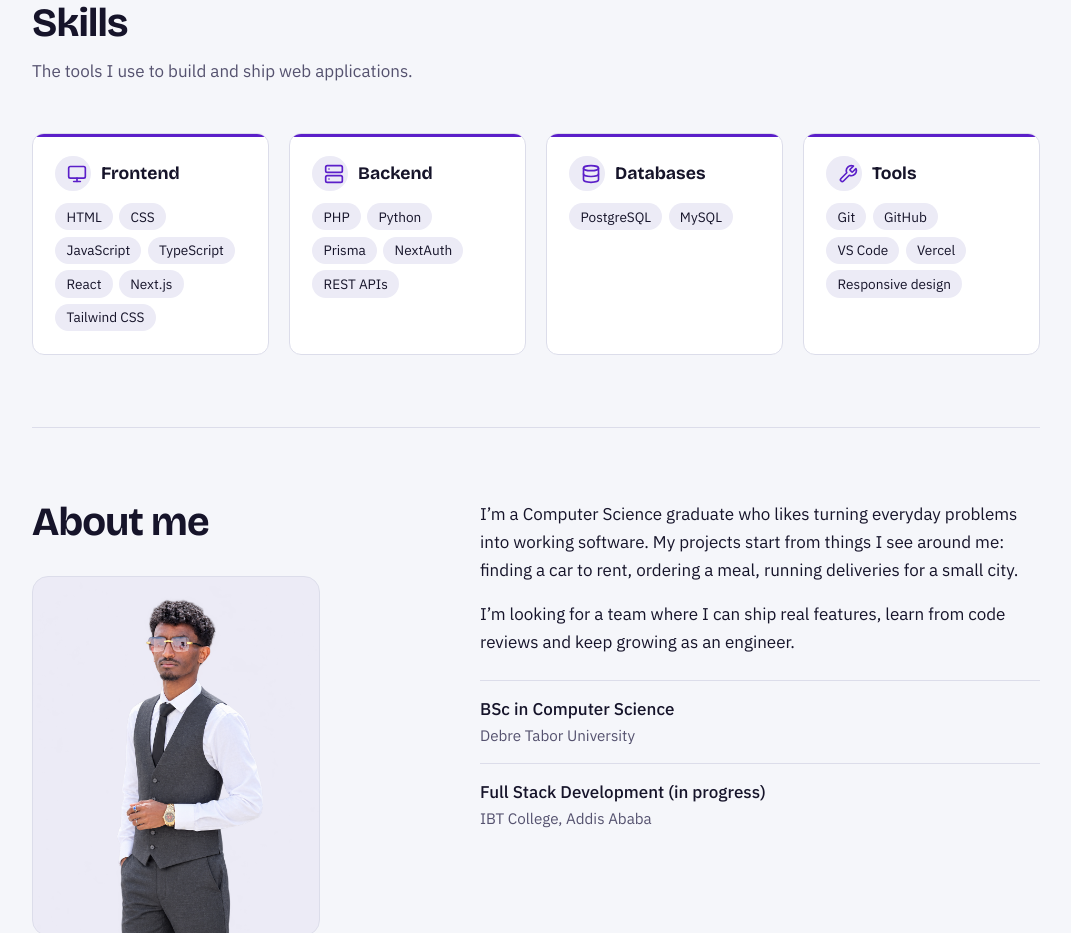
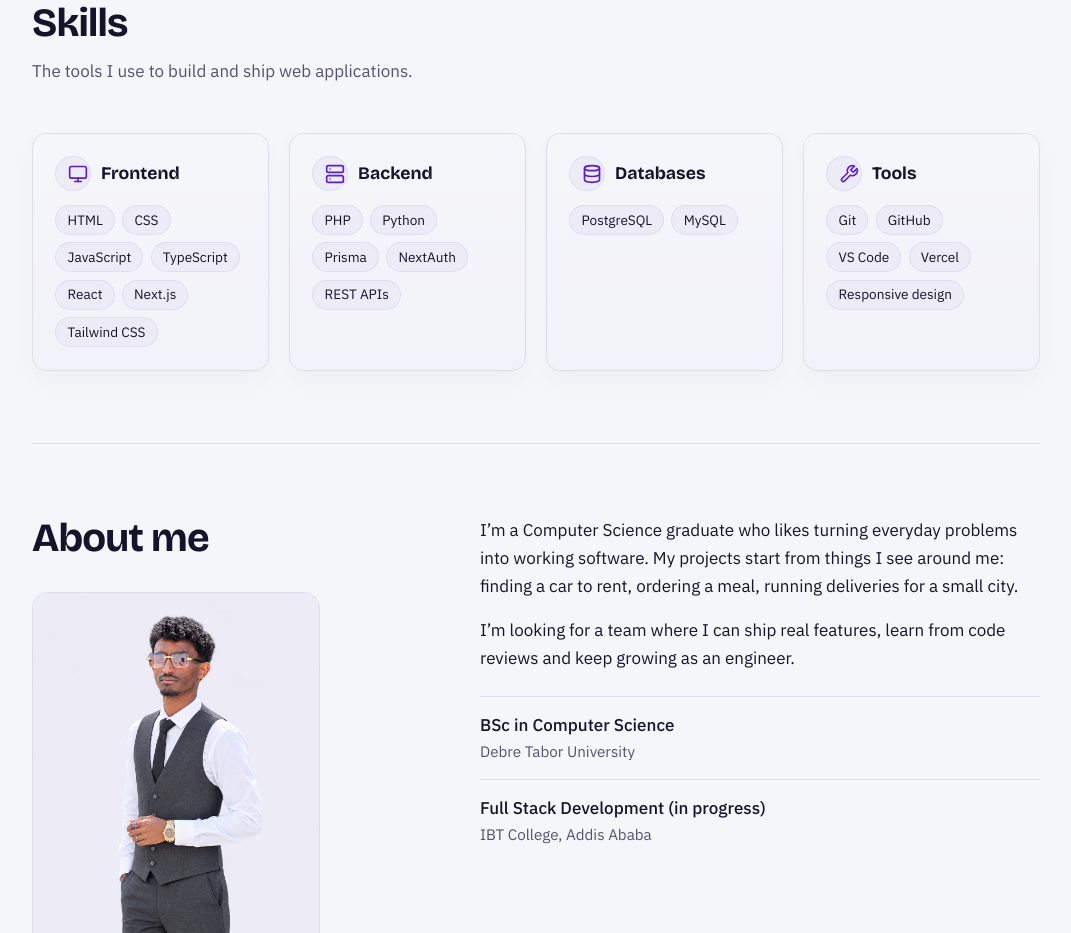
Before and after one commit to Amanual-ew/portfolio-by-react, a React (Vite) app: page / in a window 1280 px wide. Shown: the part 2360-3293 px from the top of the page, without its empty margins (104-1175 px from the left). Built offline with nearby package versions, Linux system fonts and the light colour scheme.

Commit message:
Refine: luxury skills cards and remove motion

```diff
--- a/src/index.css
+++ b/src/index.css
@@ -74,10 +74,12 @@ h2{font-family:var(--display);font-weight:700;font-size:clamp(1.8rem,4vw,2.5rem)
 .links a{font-weight:500;text-decoration:underline;text-underline-offset:5px;text-decoration-color:var(--accent);text-decoration-thickness:2px}
 .links a:hover{color:var(--accent)}
 .skills{display:grid;grid-template-columns:repeat(auto-fit,minmax(14rem,1fr));gap:1.25rem;margin:0}
-.skills div{background:var(--surface);border:1px solid var(--line);border-radius:12px;padding:1.4rem}
-.skills dt{font-family:var(--display);font-weight:700;font-size:1.1rem;margin-bottom:.75rem}
-.skills dd{margin:0;display:flex;flex-wrap:wrap;gap:.4rem}
-.skills span{background:var(--chip);border-radius:999px;padding:.15rem .7rem;font-size:.85rem}
+.skills > div{background:linear-gradient(180deg, rgba(255,255,255,.02), rgba(91,31,201,.02));border:1px solid var(--line);border-radius:14px;padding:1.4rem;box-shadow:0 10px 24px rgba(17,16,30,.03);transition:border-color .25s ease, transform .25s ease, box-shadow .25s ease}
+.skills > div:hover{border-color:rgba(91,31,201,.45);transform:translateY(-2px);box-shadow:0 18px 34px rgba(17,16,30,.06)}
+.skills dt{display:flex;align-items:center;gap:.65rem;font-family:var(--display);font-weight:700;font-size:1.1rem;margin-bottom:.85rem}
+.skills dd{margin:0;display:flex;flex-wrap:wrap;gap:.45rem}
+.skills span{background:var(--chip);border:1px solid rgba(91,31,201,.08);border-radius:999px;padding:.18rem .7rem;font-size:.85rem;transition:background .2s ease,color .2s ease,border-color .2s ease}
+.skills span:hover{background:rgba(91,31,201,.08);border-color:rgba(91,31,201,.22)}
 .about{display:grid;grid-template-columns:minmax(0,1fr) minmax(0,1.4fr);gap:3rem}
 .about h2{margin:0}
 .about p{margin:0 0 1rem;max-width:38rem}
@@ -214,19 +216,11 @@ button.btn:hover{background:var(--ink);color:var(--bg)}
 .about-photo:hover{border-color:var(--accent);transform:translateY(-4px)}
 @media (max-width:48rem){.about-side{position:static}.about-photo{width:min(100%,14rem);margin-top:1.25rem}}
 @media (prefers-reduced-motion:reduce){.about-photo{transition:none}.about-photo:hover{transform:none}}
-.skills>div{position:relative;overflow:hidden;transition:opacity .7s ease var(--d,0ms),transform .8s cubic-bezier(.2,.7,.2,1) var(--d,0ms),border-color .25s,box-shadow .25s}
-.skills>div:hover{border-color:var(--accent);box-shadow:0 12px 32px rgba(60,30,140,.16)}
-.skills>div::before{content:"";position:absolute;top:0;left:0;width:100%;height:3px;background:var(--accent);transform:scaleX(0);transform-origin:left;transition:transform .9s cubic-bezier(.2,.7,.2,1) calc(var(--d,0ms) + 350ms)}
-.skills>div.in::before{transform:scaleX(1)}
+.skills > div{position:relative;overflow:hidden;transition:opacity .7s ease var(--d,0ms),transform .8s cubic-bezier(.2,.7,.2,1) var(--d,0ms),border-color .25s ease,box-shadow .25s ease}
+.skills > div:hover{border-color:rgba(91,31,201,.5);box-shadow:0 18px 34px rgba(17,16,30,.06)}
 .skills dt{display:flex;align-items:center;gap:.65rem}
-.sk-ico{display:grid;place-items:center;width:2.2rem;height:2.2rem;border-radius:10px;background:var(--chip);color:var(--accent);transform:scale(0) rotate(-90deg);transition:transform .7s cubic-bezier(.3,1.6,.5,1) calc(var(--d,0ms) + 250ms)}
-.skills .in .sk-ico{transform:none}
-.skills>div:hover .sk-ico{animation:tada .6s ease}
-.skills .in span:hover{background:var(--accent);color:var(--on-accent);animation:chipPop .45s ease}
-@keyframes tada{30%{transform:scale(1.25) rotate(-12deg)}60%{transform:scale(1.15) rotate(10deg)}}
-@keyframes chipPop{40%{transform:translateY(-5px) scale(1.12) rotate(-3deg)}}
+.sk-ico{display:grid;place-items:center;width:2.2rem;height:2.2rem;border-radius:10px;background:rgba(91,31,201,.08);color:var(--accent);border:1px solid rgba(91,31,201,.12)}
 @media (prefers-reduced-motion:reduce){
-  .skills>div::before{transform:scaleX(1);transition:none}
-  .sk-ico{transform:none;transition:none}
-  .skills>div:hover .sk-ico,.skills .in span:hover{animation:none}
+  .skills > div{transition:none}
+  .skills span{transition:none}
 }
```
